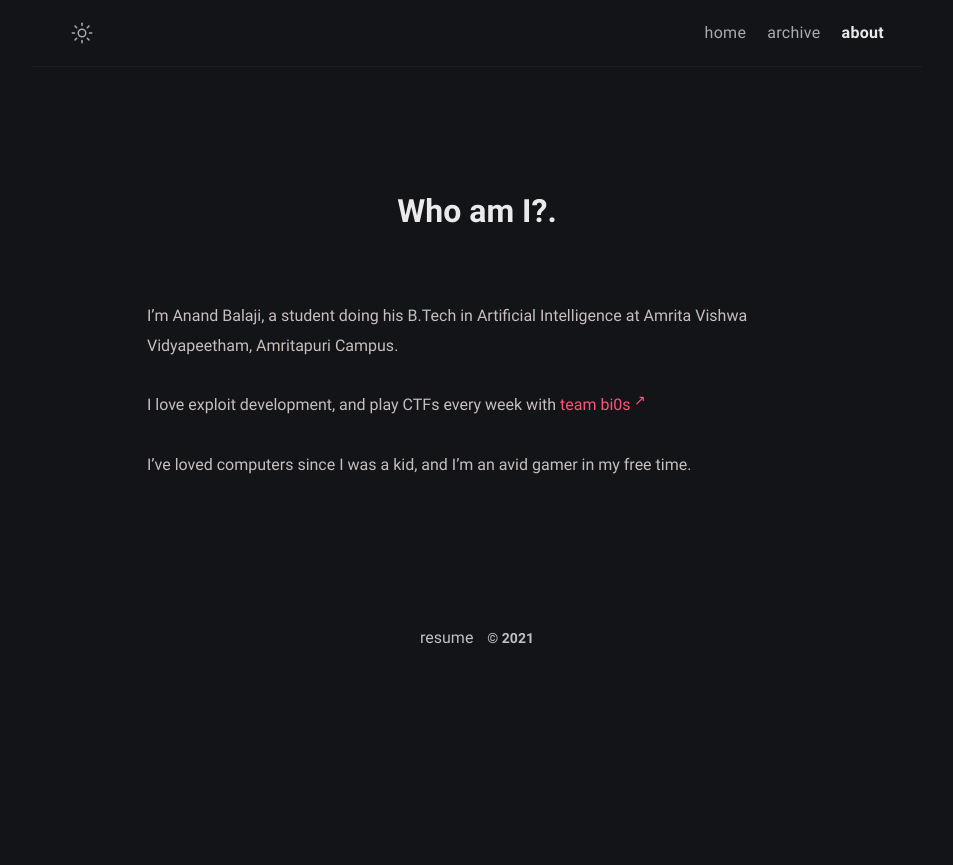
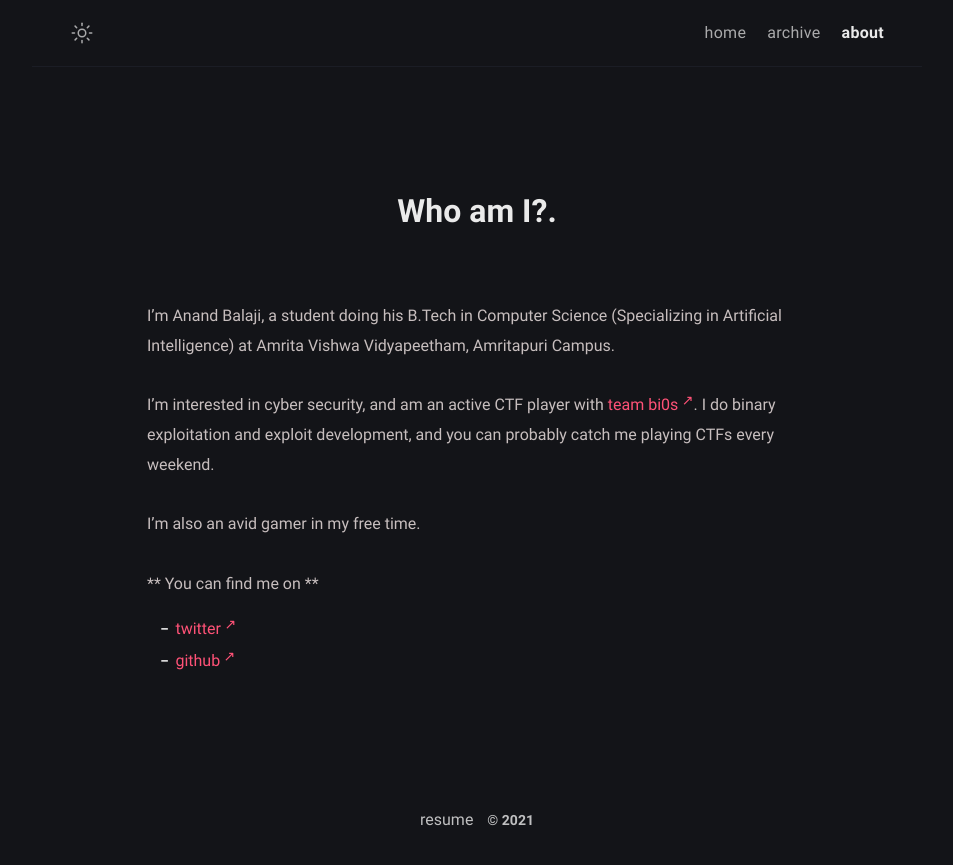
Before and after one commit to d4rk-kn1gh7/d4rk-kn1gh7.github.io, a Jekyll site: the page built from about.md, in a window 1280 px wide. Shown: the top 865 px of the page, without its empty margins (163-1116 px from the left). Built offline with Jekyll 4.4.1, drawn with Linux system fonts in a browser that asks for light colours.

Commit message:
Update about

```diff
--- a/about.md
+++ b/about.md
@@ -5,8 +5,12 @@ layout: page
 comments: false
 ---
 
-I'm Anand Balaji, a student doing his B.Tech in Artificial Intelligence at Amrita Vishwa Vidyapeetham, Amritapuri Campus.
+I'm Anand Balaji, a student doing his B.Tech in Computer Science (Specializing in Artificial Intelligence) at Amrita Vishwa Vidyapeetham, Amritapuri Campus.
 
-I love exploit development, and play CTFs every week with <a href="https://www.bi0s.in/" target="_blank" rel="noopener">team bi0s</a>
+I'm interested in cyber security, and am an active CTF player with <a href="https://www.bi0s.in/" target="_blank" rel="noopener">team bi0s</a>. I do binary exploitation and exploit development, and you can probably catch me playing CTFs every weekend.
 
-I've loved computers since I was a kid, and I'm an avid gamer in my free time.
+I'm also an avid gamer in my free time.
+
+** You can find me on **
+- <a href="https://www.twitter.com/_d4rkkn1gh7" target="_blank" rel="noopener">twitter</a>
+- <a href="https://www.github.com/d4rk-kn1gh7" target="_blank" rel="noopener">github</a>
```
Also changed, not shown: thanks.md (deleted, +0 -13 lines).
